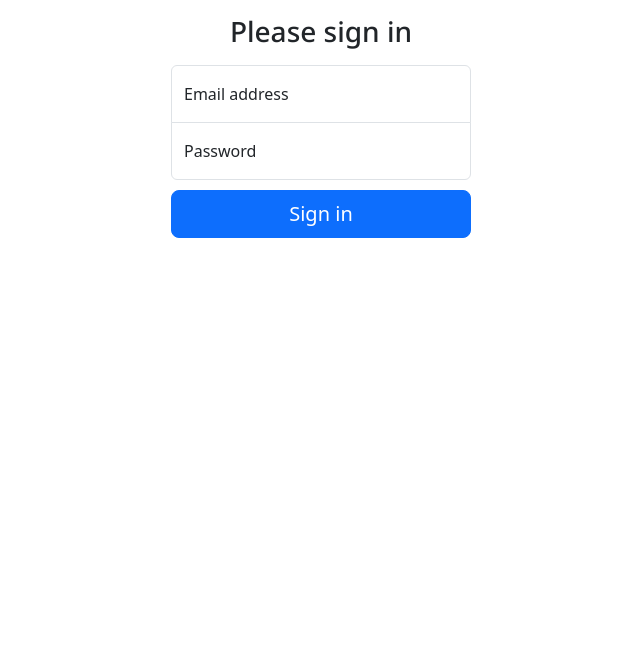
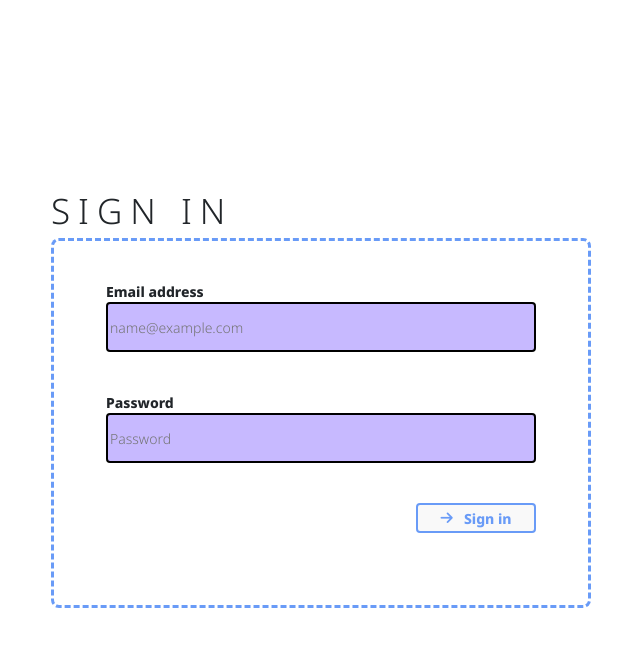
Before and after one commit to Mareenbck/transcendence_42, a React (Vite) app in the folder Front-End/: page /auth/signin in a window 1280 px wide. Shown: the top 646 px of the page, without its empty margins (319-959 px from the left). Built offline with nearby package versions, Linux system fonts and the light colour scheme.

Commit message:
form signin ok

```diff
--- a/Front-End/index.html
+++ b/Front-End/index.html
@@ -8,7 +8,8 @@
       integrity="sha384-GLhlTQ8iRABdZLl6O3oVMWSktQOp6b7In1Zl3/Jr59b6EGGoI1aFkw7cmDA6j6gD" crossorigin="anonymous">
       <link rel="preconnect" href="https://fonts.googleapis.com">
       <link rel="preconnect" href="https://fonts.gstatic.com" crossorigin>
-      <link href="https://fonts.googleapis.com/css2?family=Noto+Sans:wght@100;200;500;600;700;800&display=swap" rel="stylesheet">
+      <link href="https://fonts.googleapis.com/css2?family=Noto+Sans:wght@100;200;300;400;500;600;700;800&display=swap" rel="stylesheet">
+      <script src="https://kit.fontawesome.com/191e243f28.js" crossorigin="anonymous"></script>
       <title>Transcendence</title>
   </head>
 
--- /dev/null
+++ b/Front-End/src/components/Form.css
@@ -0,0 +1,77 @@
+.container-form {
+	display: grid;
+	height: 100vh;
+	justify-content: center;
+	align-items: center;
+	align-content: center;
+}
+
+.border-form {
+	display: flex;
+	width: 540px;
+	height: 370px;
+	border-radius: 8px;
+	border: 3px dashed #699BF7;
+	flex-direction: column;
+	align-items: center;
+}
+
+.title-form {
+	font-family: 'Noto Sans', sans-serif;
+	font-weight: 300;
+	letter-spacing: 8px;
+	font-size: 35px;
+}
+
+.form-input {
+	display: flex;
+
+    flex-direction: column;
+	margin: 40px;
+}
+
+input {
+	height: 50px;
+	width: 430px;
+	background-color: #C7B9FF;
+	border-radius: 4px;
+	border: 2px solid black;
+	font-family: 'Noto Sans', sans-serif;
+	font-weight: 300;
+	font-size: 14px;
+}
+
+label {
+	font-family: 'Noto Sans', sans-serif;
+	font-weight: 800;
+	font-size: 14px;
+}
+
+.body {
+	font-family: none;
+}
+
+i {
+	color: #699BF7;
+}
+
+.submit-form {
+	width: 120px;
+	height: 30px;
+	border: 2px solid #699BF7;
+	border-radius: 4px;
+	font-family: 'Noto Sans', sans-serif;
+	color: #699BF7;
+	font-size: 14px;
+	font-weight: 800;
+	display: flex;
+	flex-direction: row;
+    align-items: center;
+    justify-content: space-around;
+}
+
+.position {
+    display: flex;
+    margin-right: 40px;
+    justify-content: flex-end;
+}
--- a/Front-End/src/components/Login.tsx
+++ b/Front-End/src/components/Login.tsx
@@ -1,5 +1,6 @@
 import React, { FormEvent, useState } from "react";
 import { Navigate } from "react-router-dom";
+import './Form.css'
 
 function Login() {
 	const [email, setEmail] = useState('');
@@ -37,23 +38,29 @@ function Login() {
 		return <Navigate to="/users/profile" />
 	}
 	return (
-		<main className="form-signin w-100 m-auto text-center">
+	<div className="container-form">
+		<h1 className='title-form'>SIGN IN</h1>
+		<div className="border-form">
+
+		{/* <main className="form-signin w-100 m-auto text-center"> */}
 			<form onSubmit={handleLogin}>
-				<h1 className="h3 mb-3 fw-normal">Please sign in</h1>
-
-				<div className="form-floating">
-					<input type="email" className="form-control" id="floatingInput" placeholder="name@example.com"
+				<div className="form-input">
+				<label htmlFor="floatingInput">Email address</label>
+					<input type="email" className="form-fields" placeholder="name@example.com"
 						onChange={e => setEmail(e.target.value)} />
-					<label htmlFor="floatingInput">Email address</label>
 				</div>
-				<div className="form-floating">
-					<input type="password" className="form-control" id="floatingPassword" placeholder="Password"
+				<div className="form-input">
+					<label htmlFor="floatingPassword">Password</label>
+					<input type="password" className="form-fields" placeholder="Password"
 						onChange={e => setPassword(e.target.value)}/>
-					<label htmlFor="floatingPassword">Password</label>
 				</div>
-				<button className="w-100 btn btn-lg btn-primary" type="submit">Sign in</button>
+				<div className="position">
+					<button className="submit-form" type="submit"> <i class="fa-solid fa-arrow-right"></i> Sign in</button>
+				</div>
 			</form>
-		</main>
+		{/* </main> */}
+	</div>
+</div>
 	);
 }
 
--- a/Front-End/src/components/Profile.tsx
+++ b/Front-End/src/components/Profile.tsx
@@ -1,6 +1,7 @@
 import './Profile.css'
 import '../App.tsx'
 import React, { useState, useEffect } from 'react'
+import { Link } from "react-router-dom";
 
 
 const Profile = () =>  {
@@ -33,7 +34,7 @@ const Profile = () =>  {
 			<h2>Profile</h2>
 			<h4>{message}</h4>
 			<p>Welcome, {username}!</p>
-			{/* <Link to="/chat/message" className='btn-sign'>Chat</Link> */}
+			<Link to="/chat/message">Chat</Link>
 
 		</div>
 	);
--- a/Front-End/tsconfig.json
+++ b/Front-End/tsconfig.json
@@ -5,7 +5,7 @@
     "lib": ["DOM", "DOM.Iterable", "ESNext"],
     "allowJs": false,
     "skipLibCheck": true,
-    "esModuleInterop": true,
+    "esModuleInterop": false,
     "allowSyntheticDefaultImports": true,
     "strict": true,
     "forceConsistentCasingInFileNames": true,
```
